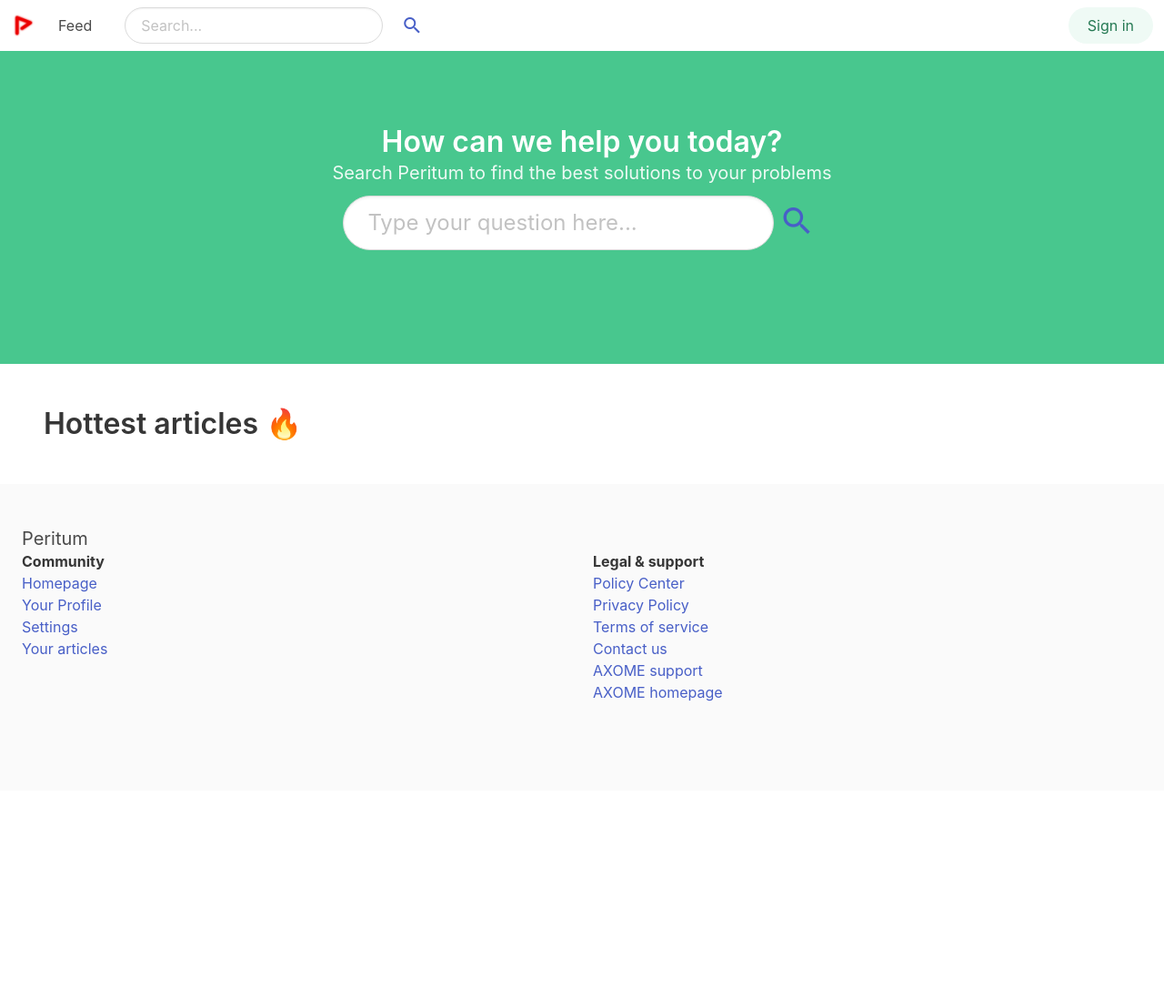
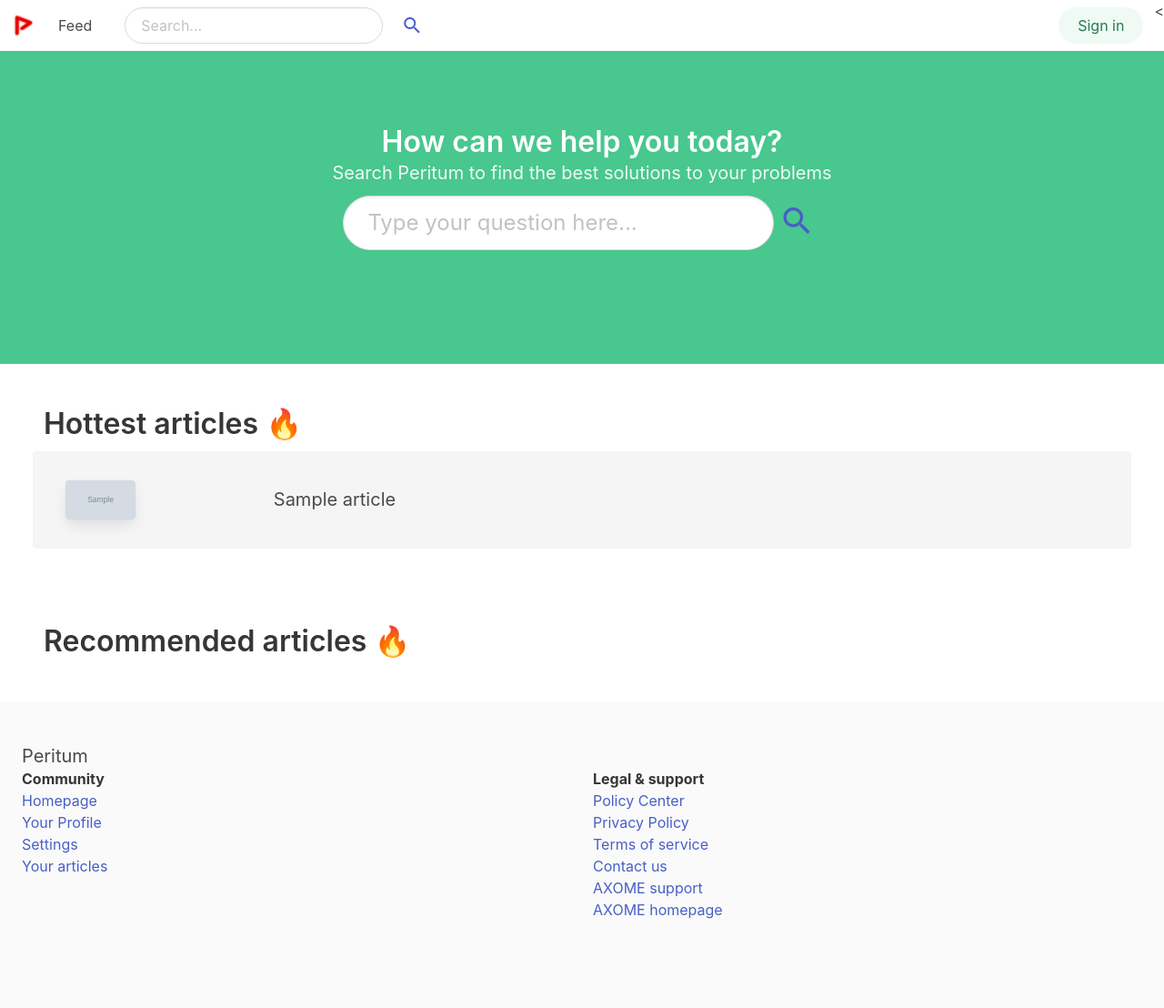
Before and after one commit to AXOMEstudios/Peritum, a Flask app: page / in a window 1280 px wide. Shown: the whole page at 91% size. Before the commit the page ends 771 px from the top, so only its background shows below. Run offline with Flask 2, Linux system fonts and the light colour scheme; grey boxes marked "Sample" are stand-in pictures; a database or web service that is not in the repository returns one stand-in record (values such as "Sample title"); data that the repository does not hold is empty.

Commit message:
Bugfixes

```diff
--- a/main.py
+++ b/main.py
@@ -6,6 +6,7 @@ import pymongo
 import datetime
 from bson.objectid import ObjectId
 import cloudinary
+import random
 
 # setting up the app
 app = Flask(__name__)
@@ -26,6 +27,19 @@ cloudinary.config(
 # destroying getenv function to prevent later access
 getenv = lambda: ""
 
+# defining the "algorithm" for recommendations
+
+def rec_random():
+  x = list(articles.aggregate([{"$sample": { "size": 5}}]))
+  random.shuffle(x)
+  return x
+
+def rec_hottest():
+  return articles.find().limit(5)
+
+def recommend():
+  return list(rec_hottest()) + list(rec_random())
+
 # defining the views
 
 @app.before_request
@@ -38,7 +52,7 @@ def homepage():
     username = session["username"]
   else:
     username = ""
-  return render_template("index.html", username=username)
+  return render_template("index.html", username=username, hottest=rec_hottest(), random=rec_random())
 
 @app.route("/signin")
 def login():
@@ -178,7 +192,7 @@ def readArticle(i):
     username = ""
   d = articles.find_one({"_id": ObjectId(i)})
   author = users.find_one({"name": d["author"]})
-  return render_template("read.html", d=d, username=username, article=d["article"].replace("\\","\\\\"),author=author, article_number=len(author["articles"]), rt=round(len(d["article"].split(" "))/250))
+  return render_template("read.html", d=d, username=username, article=d["article"].replace("\\","\\\\"),author=author, article_number=len(author["articles"]), rt=round(len(d["article"].split(" "))/150), recommend=recommend())
 
 # starting the app capable for replit
 app.run(host="0.0.0.0", port=8080)
--- a/templates/components/navbar.html
+++ b/templates/components/navbar.html
@@ -40,7 +40,7 @@
       <div class="navbar-item">
         <a class="button is-primary is-rounded" href="/write">
           <strong>+</strong>
-          <a      <div class="navbar-item has-dropdown is-hoverable">
+          <a     <div class="navbar-item has-dropdown is-hoverable">
         <a class="navbar-link">
           <strong>{{username}}</strong>
         </a>
@@ -64,4 +64,5 @@
         </div>
       </div>
     </div>
+  <
 </nav>
--- a/templates/index.html
+++ b/templates/index.html
@@ -27,8 +27,39 @@
 <section class="section">
   <h1 class="title">Hottest articles 	&#128293;</h1>
   {% for i in hottest %}
+<div class="notification is-light is-fullwidth is-title columns is-mobile is-vcentered" onclick="document.location.href = '/article/{{i['_id']}}'">
 
-  {% endfor %}
+  <div class="column is-one-fifth">
+    <div class="card is-thumb">
+      <figure class="image is-16by9 card-image is-thumb">
+        <img src="{{i['thumb']}}" class="is-thumb">
+      </figure>
+    </div>
+  </div>
+  <div class="column">
+    <strong class="subtitle">{{i["title"]}}  </strong>
+</div
+
+</div></div> {% endfor %}
+</section>
+
+<section class="section">
+  <h1 class="title">Recommended articles 	&#128293;</h1>
+  {% for i in random %}
+<div class="notification is-light is-fullwidth is-title columns is-mobile is-vcentered" onclick="document.location.href = '/article/{{i['_id']}}'">
+
+  <div class="column is-one-fifth">
+    <div class="card is-thumb">
+      <figure class="image is-16by9 card-image is-thumb">
+        <img src="{{i['thumb']}}" class="is-thumb">
+      </figure>
+    </div>
+  </div>
+  <div class="column">
+    <strong class="subtitle">{{i["title"]}}  </strong>
+</div
+
+</div></div> {% endfor %}
 </section>
 
 {% endblock %}
--- a/templates/read.html
+++ b/templates/read.html
@@ -71,10 +71,8 @@ quill.setContents(JSON.parse(decodeHTMLentities("{{article}}")));
   <div class="message-header">
     <p>Share this article</p>
   </div>
-  <div class="message-body">
-    <span class="icon">
-      <i class="fas fa-envelope"></i>
-    </span>
+  <div class="message-body has-text-centered has-text-success">
+    Coming soon
   </div>
 </article>
     {% if username == "" %}
```
Also changed, not shown: templates/profile.html (+4 -5 lines).
